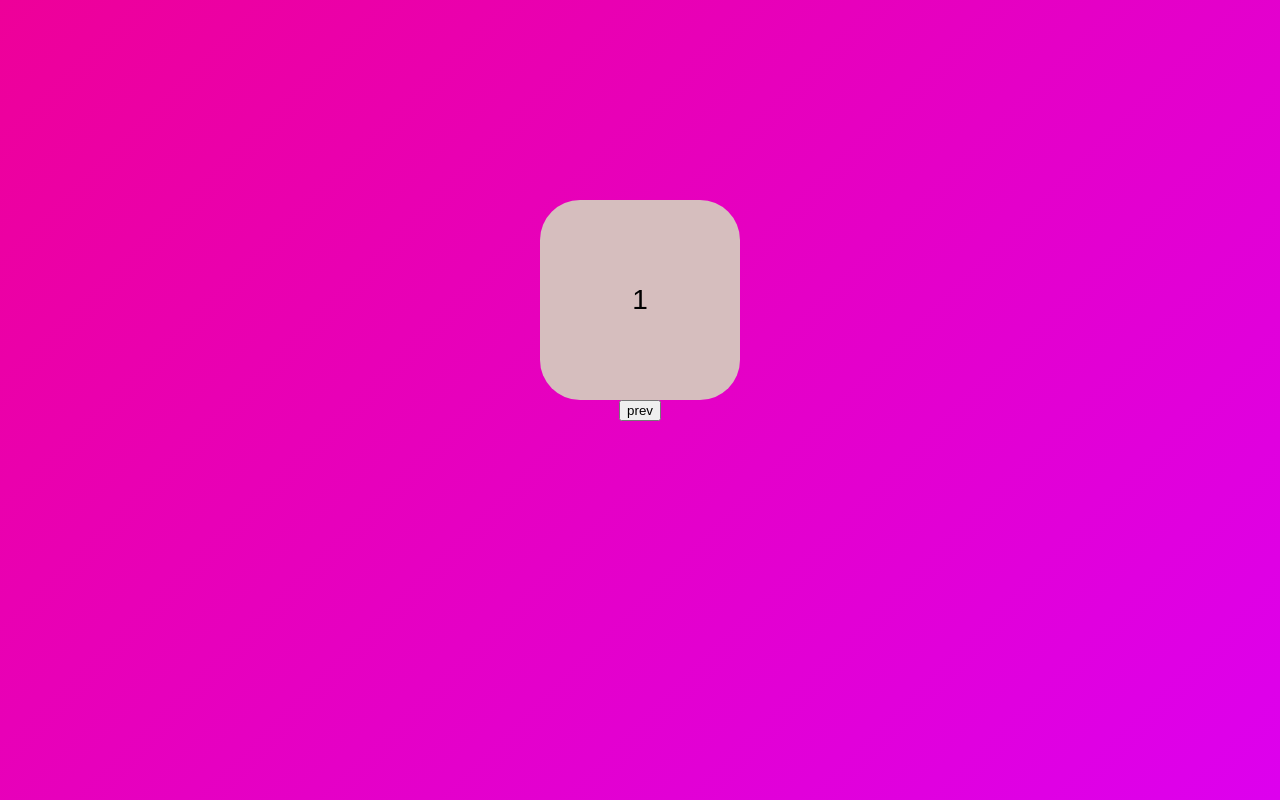
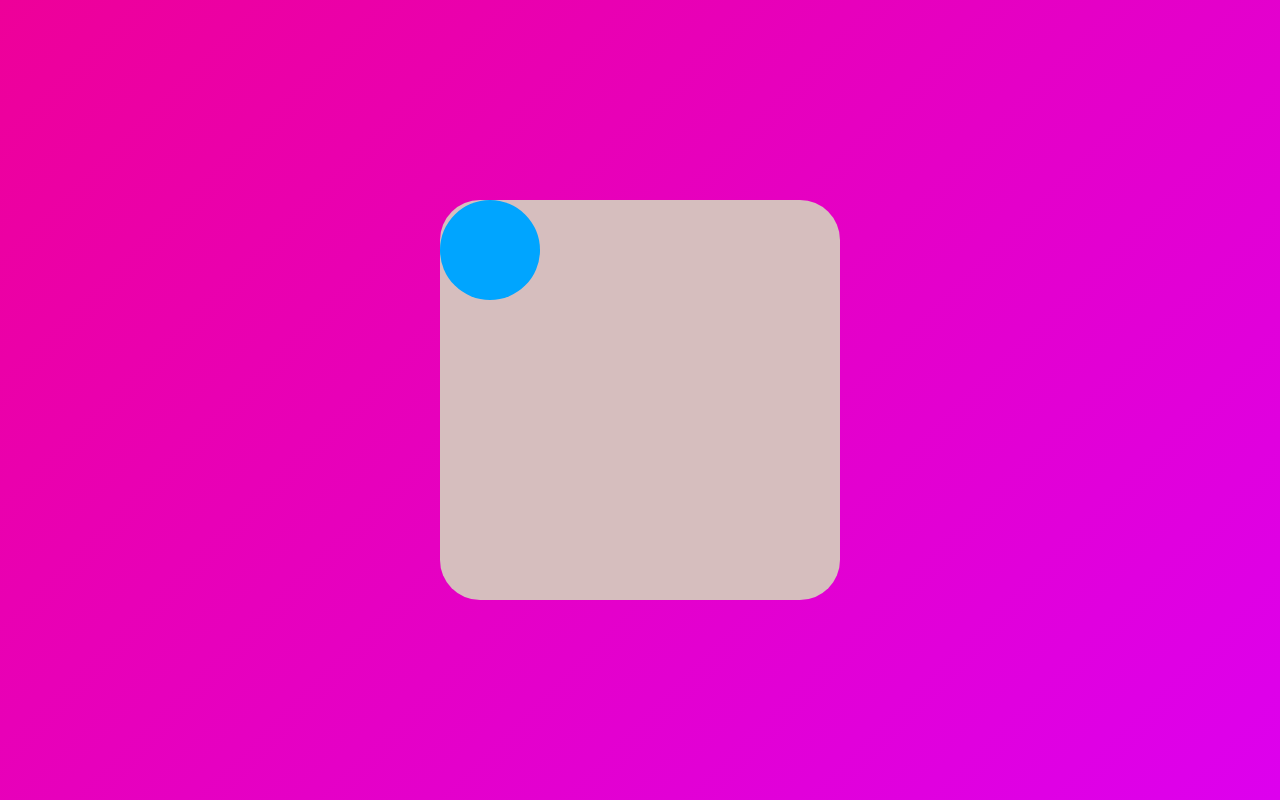
Before and after one commit to Jacesoul/react-Animation, a React (Create React App) app: page / in a window 1280 px wide. Built offline with nearby package versions, Linux system fonts and the light colour scheme.

Commit message:
Layout prop을 통해 CSS의 변화 animate

```diff
--- a/src/App.tsx
+++ b/src/App.tsx
@@ -13,66 +13,35 @@ const Wrapper = styled(motion.div)`
 `;
 
 const Box = styled(motion.div)`
-  width: 200px;
-  height: 200px;
-  position: absolute;
-  top: 200px;
+  width: 400px;
+  height: 400px;
   background-color: #d6bebe;
   border-radius: 40px;
+  display: flex;
   box-shadow: 0 2px 3px rgba(0, 0, 0, 0.1), 0 1 0px 20px rgba(0, 0, 0, 0.06);
-  display: flex;
-  justify-content: center;
-  align-items: center;
-  font-size: 28px;
 `;
 
-const box = {
-  entry: (isBack: boolean) => ({
-    x: isBack ? -500 : 500,
-    opacity: 0,
-    scale: 0,
-  }),
-  center: {
-    x: 0,
-    opacity: 1,
-    scale: 1,
-    transition: { duration: 0.5 },
-  },
-  exit: (isBack: boolean) => ({
-    x: isBack ? 500 : -500,
-    opacity: 0,
-    scale: 0,
-    transition: { duration: 0.5 },
-  }),
-};
+const Circle = styled(motion.div)`
+  background-color: #00a5ff;
+  width: 100px;
+  height: 100px;
+  border-radius: 50%;
+  box-shadow: 0 2px 3px rgba(0, 0, 0, 0.1), 0 1 0px 20px rgba(0, 0, 0, 0.06);
+`;
 
 function App() {
-  const [visible, setVisible] = useState(1);
-  const [back, setBack] = useState(false);
-  const nextPlease = () => {
-    setBack(false);
-    setVisible((prev) => (prev === 10 ? 10 : prev + 1));
-  };
-  const prevPlease = () => {
-    setBack(true);
-    setVisible((prev) => (prev === 1 ? 1 : prev - 1));
-  };
+  const [clicked, setClicked] = useState(false);
+  const toggleClicked = () => setClicked((prev) => !prev);
   return (
-    <Wrapper>
-      <AnimatePresence exitBeforeEnter custom={back}>
-        <Box
-          custom={back}
-          variants={box}
-          initial="entry"
-          animate="center"
-          exit="exit"
-          key={visible}
-        >
-          {visible}
-        </Box>
-      </AnimatePresence>
-      <button onClick={nextPlease}>next</button>
-      <button onClick={prevPlease}>prev</button>
+    <Wrapper onClick={toggleClicked}>
+      <Box
+        style={{
+          justifyContent: clicked ? "center" : "flex-start",
+          alignItems: clicked ? "center" : "flex-start",
+        }}
+      >
+        <Circle layout></Circle>
+      </Box>
     </Wrapper>
   );
 }
```
Also changed, not shown: description.txt.
